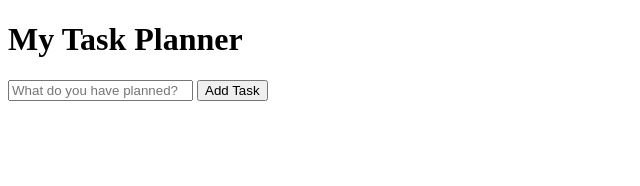
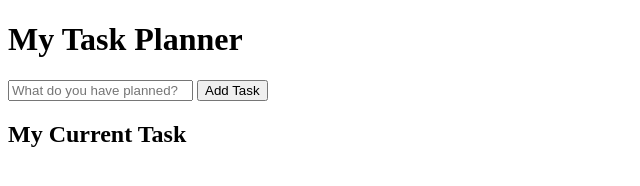
Before and after one commit to JeffreyGit7/task_app, a plain HTML site: page index.html in a window 1280 px wide. Shown: the whole page, without its empty margins (0-640 px from the left). Drawn offline with Linux system fonts and the light colour scheme.

Commit message:
task_app v2

```diff
--- a/index.html
+++ b/index.html
@@ -15,5 +15,14 @@
             <input type="submit" value="Add Task" id="new-task-submit" class="task_submit">
         </form>
     </header>
+    <main>
+        <section class="task_list">
+            <h2 class="task_list_header">My Current Task</h2>
+            <div class="tasks" id="tasks">
+
+            </div>
+        </section>
+    </main>
+    <script src="script.js"></script>
 </body>
 </html>
```
